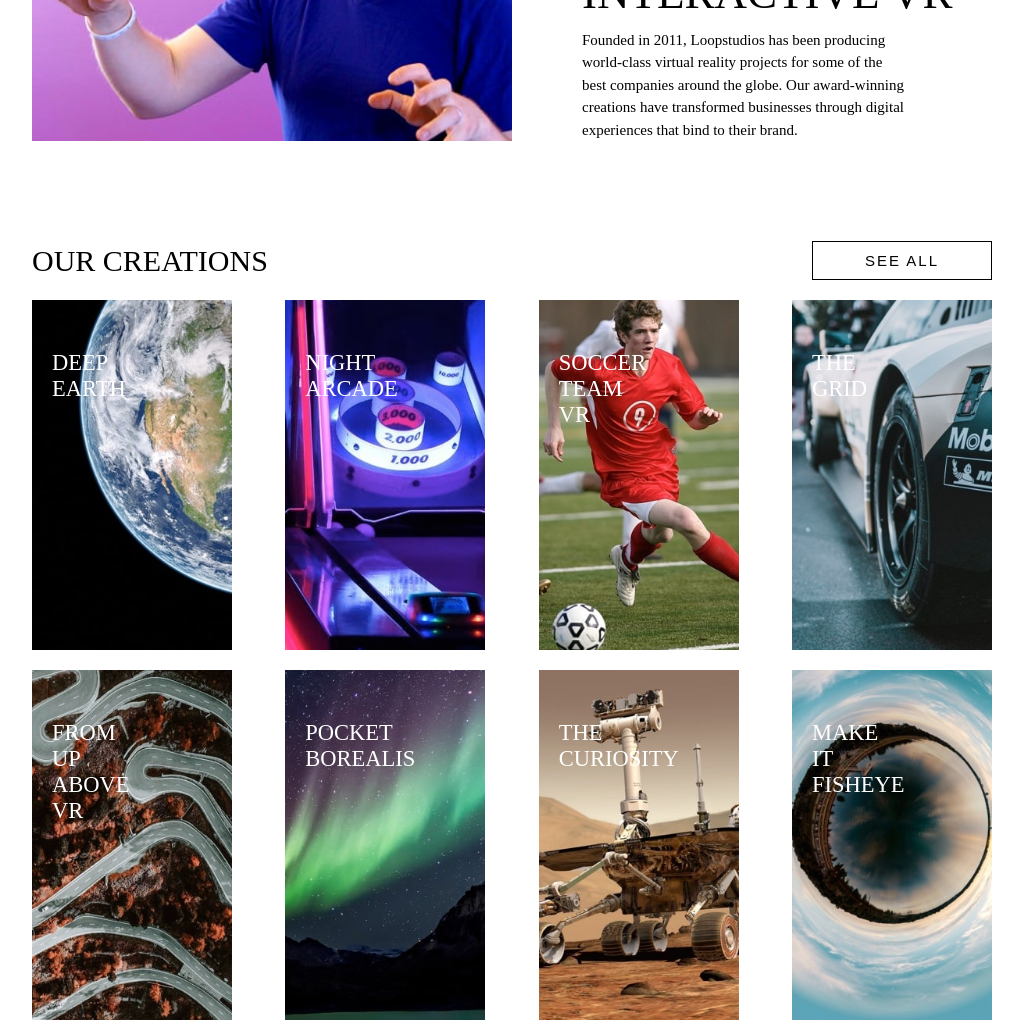
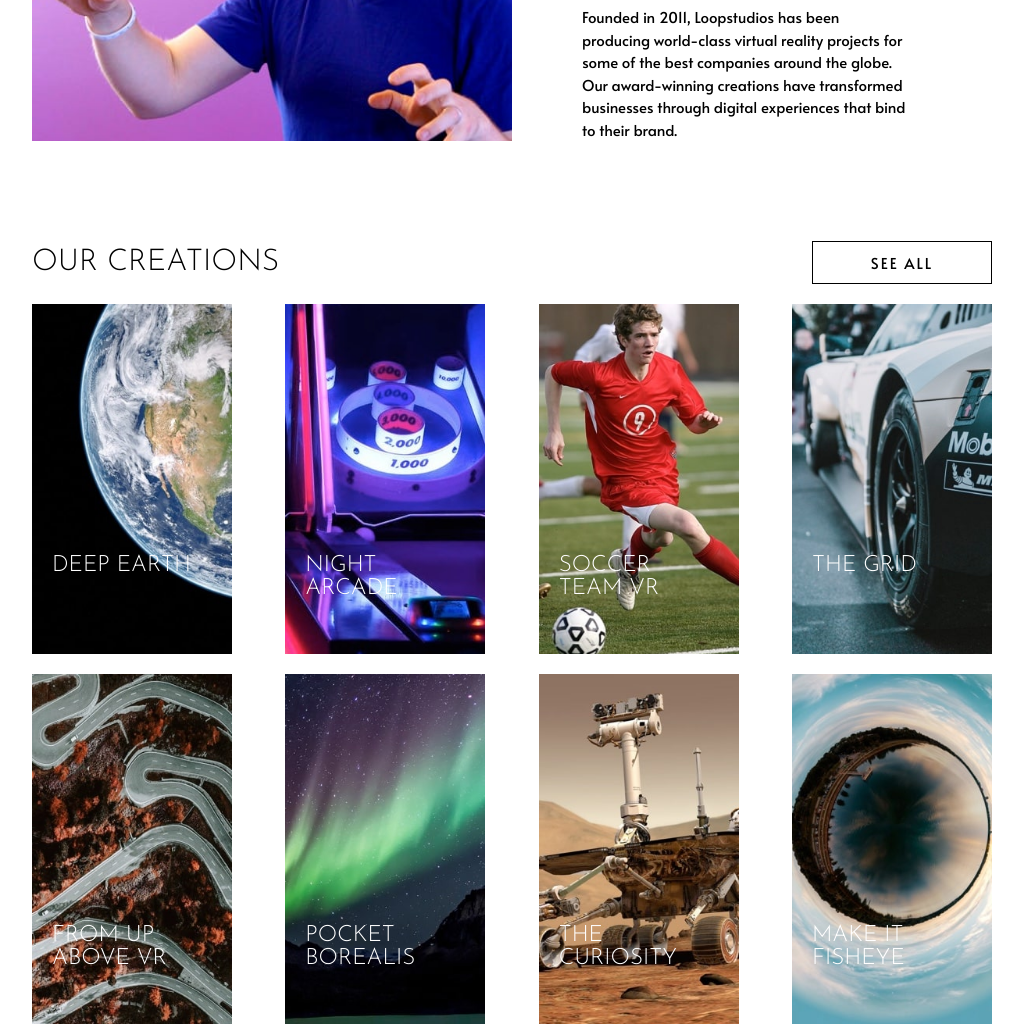
Before and after one commit to Pi-Gul/loopstudios-landing-page, a plain HTML site: page index.html in a window 1280 px wide. Shown: the part 959-1986 px from the top of the page, without its empty margins (128-1151 px from the left). Drawn offline with Linux system fonts and the light colour scheme.

Commit message:
Add fonts

```diff
--- a/css/style.css
+++ b/css/style.css
@@ -4,6 +4,7 @@
     box-sizing: border-box;
     font-size: 15px;
     --section-blank: 100px;
+    font-family: 'Alata', sans-serif;
 }
 body {
     width: 375px;
@@ -12,6 +13,7 @@ body {
 h1, h2 {
     font-weight: normal;
     text-transform: uppercase;
+    font-family: 'Josefin Sans', sans-serif;
 }
 
 /* HEADER */
@@ -225,7 +227,7 @@ footer {
     color: hsl(228, 45%, 44%);
 }
 
-@media only screen and (min-width: 900px) {
+@media only screen and (min-width: 1100px) {
     body {
         width: 80%;
         max-width: 1000px;
@@ -302,6 +304,11 @@ footer {
     .creation-card {
         width: 200px;
         height: 350px;
+        padding-top: 250px;
+    }
+    .creation-card h2 {
+        font-size: 1.5rem;
+        width: 90%;
     }
     .deep-earth {
         background-image: url('../images/desktop/image-deep-earth.jpg')
@@ -363,3 +370,4 @@ footer {
         margin: 0;
         width: 60%;
     }
+}
--- a/index.html
+++ b/index.html
@@ -7,7 +7,10 @@
     <!-- Icon -->
     <link rel="icon" type="image/png" sizes="32x32" href="./images/favicon-32x32.png">
     <!-- Fonts-->
-
+    <link rel="preconnect" href="https://fonts.gstatic.com">
+    <link href="https://fonts.googleapis.com/css2?family=Alata&display=swap" rel="stylesheet">
+    <link rel="preconnect" href="https://fonts.gstatic.com">
+    <link href="https://fonts.googleapis.com/css2?family=Josefin+Sans:wght@300&display=swap" rel="stylesheet">
     <!-- Custom CSS -->
     <link href='./css/style.css' rel='stylesheet'>
   </head>
```
